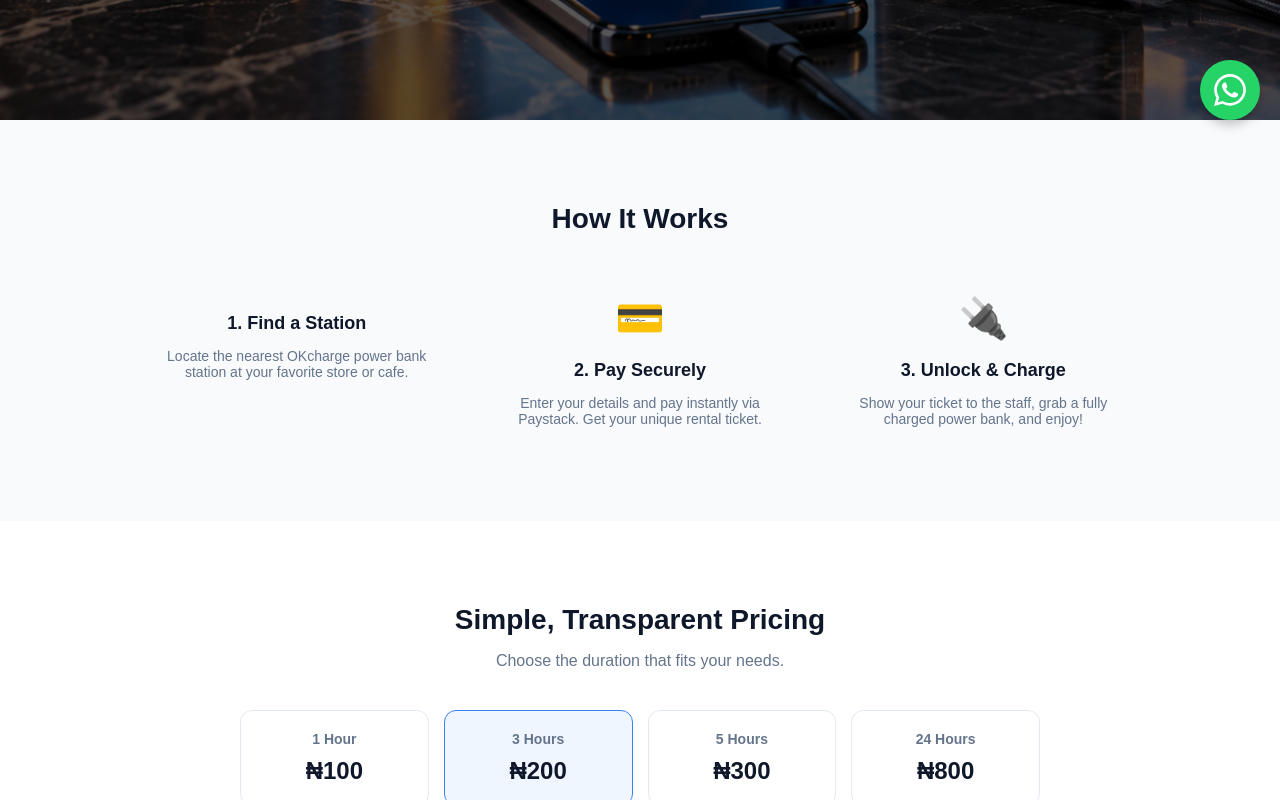
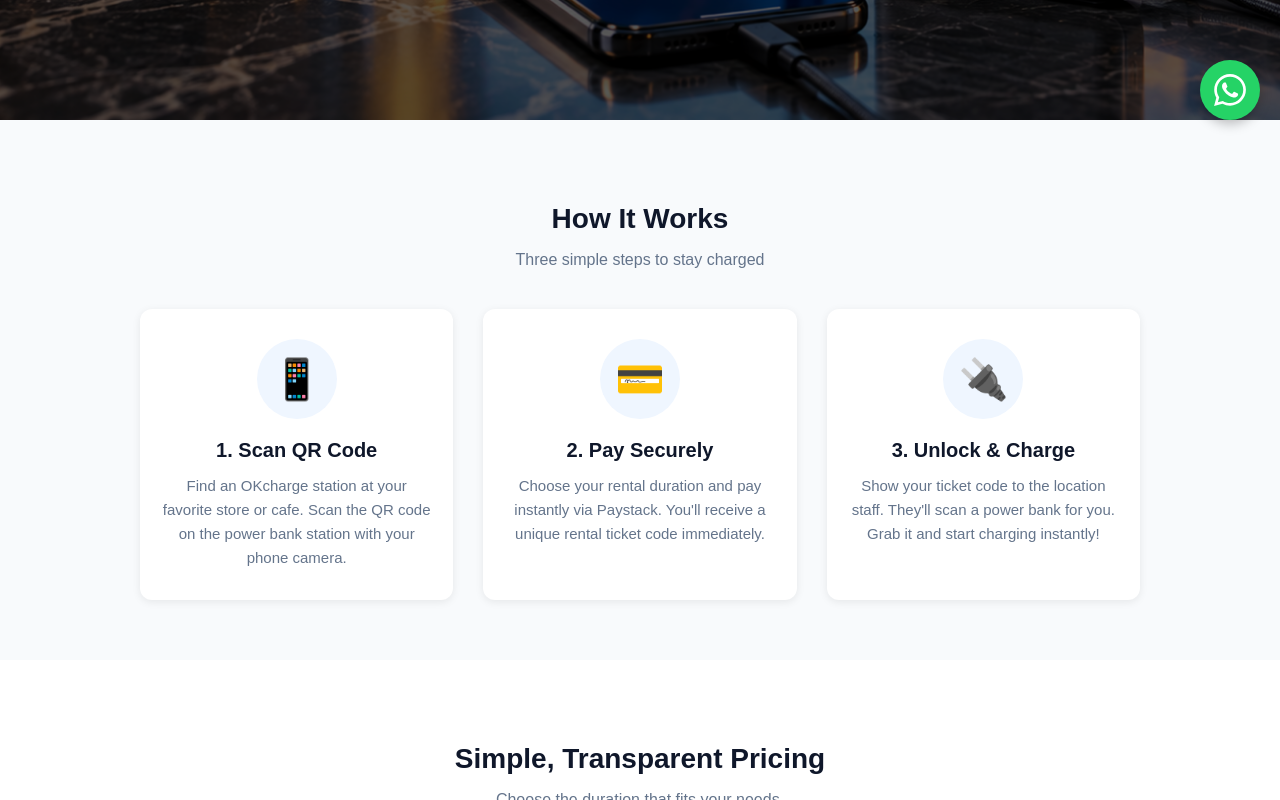
Before and after one commit to okivictor01-bit/OKcharge-, a Next.js app: page / in a window 1280 px wide. Shown: the part 660-1460 px from the top of the page. Built offline with nearby package versions, Linux system fonts and the light colour scheme.

Commit message:
Update page.tsx

```diff
--- a/app/page.tsx
+++ b/app/page.tsx
@@ -42,7 +42,7 @@ export default function Home() {
             Stay Charged, <br /><span style={{ color: '#10b981' }}>Always</span>
           </h1>
           <p style={{ fontSize: '20px', color: '#e5e7eb', marginBottom: '40px', maxWidth: '600px', margin: '0 auto 40px auto' }}>
-            Rent a power bank. Keep going. Fast, easy and reliable.
+            Scan the QR code at any OKcharge location. Rent a power bank in seconds. Fast, easy and reliable.
           </p>
           <a href="/rent" style={{ display: 'inline-block', backgroundColor: '#10b981', color: 'white', padding: '18px 40px', borderRadius: '50px', textDecoration: 'none', fontSize: '18px', fontWeight: 'bold', boxShadow: '0 4px 14px rgba(16, 185, 129, 0.4)' }}> Rent a Power Bank Now</a>
         </div>
@@ -51,11 +51,66 @@ export default function Home() {
       {/* How It Works */}
       <section style={{ backgroundColor: '#f8fafc', padding: '60px 20px' }}>
         <div style={{ maxWidth: '1000px', margin: '0 auto' }}>
-          <h2 style={{ textAlign: 'center', fontSize: '28px', marginBottom: '40px' }}>How It Works</h2>
-          <div style={{ display: 'grid', gridTemplateColumns: 'repeat(auto-fit, minmax(250px, 1fr))', gap: '30px' }}>
-            <div style={{ textAlign: 'center', padding: '20px' }}><div style={{ fontSize: '40px', marginBottom: '15px' }}></div><h3 style={{ fontSize: '18px', marginBottom: '10px' }}>1. Find a Station</h3><p style={{ color: '#64748b', fontSize: '14px' }}>Locate the nearest OKcharge power bank station at your favorite store or cafe.</p></div>
-            <div style={{ textAlign: 'center', padding: '20px' }}><div style={{ fontSize: '40px', marginBottom: '15px' }}>💳</div><h3 style={{ fontSize: '18px', marginBottom: '10px' }}>2. Pay Securely</h3><p style={{ color: '#64748b', fontSize: '14px' }}>Enter your details and pay instantly via Paystack. Get your unique rental ticket.</p></div>
-            <div style={{ textAlign: 'center', padding: '20px' }}><div style={{ fontSize: '40px', marginBottom: '15px' }}>🔌</div><h3 style={{ fontSize: '18px', marginBottom: '10px' }}>3. Unlock & Charge</h3><p style={{ color: '#64748b', fontSize: '14px' }}>Show your ticket to the staff, grab a fully charged power bank, and enjoy!</p></div>
+          <h2 style={{ textAlign: 'center', fontSize: '28px', marginBottom: '15px' }}>How It Works</h2>
+          <p style={{ textAlign: 'center', color: '#64748b', marginBottom: '40px', fontSize: '16px' }}>Three simple steps to stay charged</p>
+
+          <div style={{ display: 'grid', gridTemplateColumns: 'repeat(auto-fit, minmax(280px, 1fr))', gap: '30px' }}>
+            {/* Step 1 */}
+            <div style={{ textAlign: 'center', padding: '30px 20px', backgroundColor: 'white', borderRadius: '12px', boxShadow: '0 2px 8px rgba(0,0,0,0.08)' }}>
+              <div style={{
+                width: '80px',
+                height: '80px',
+                backgroundColor: '#eff6ff',
+                borderRadius: '50%',
+                display: 'flex',
+                alignItems: 'center',
+                justifyContent: 'center',
+                margin: '0 auto 20px auto',
+                fontSize: '40px'
+              }}>📱</div>
+              <h3 style={{ fontSize: '20px', marginBottom: '12px', color: '#0f172a' }}>1. Scan QR Code</h3>
+              <p style={{ color: '#64748b', fontSize: '15px', lineHeight: '1.6', margin: 0 }}>
+                Find an OKcharge station at your favorite store or cafe. Scan the QR code on the power bank station with your phone camera.
+              </p>
+            </div>
+
+            {/* Step 2 */}
+            <div style={{ textAlign: 'center', padding: '30px 20px', backgroundColor: 'white', borderRadius: '12px', boxShadow: '0 2px 8px rgba(0,0,0,0.08)' }}>
+              <div style={{
+                width: '80px',
+                height: '80px',
+                backgroundColor: '#eff6ff',
+                borderRadius: '50%',
+                display: 'flex',
+                alignItems: 'center',
+                justifyContent: 'center',
+                margin: '0 auto 20px auto',
+                fontSize: '40px'
+              }}>💳</div>
+              <h3 style={{ fontSize: '20px', marginBottom: '12px', color: '#0f172a' }}>2. Pay Securely</h3>
+              <p style={{ color: '#64748b', fontSize: '15px', lineHeight: '1.6', margin: 0 }}>
+                Choose your rental duration and pay instantly via Paystack. You'll receive a unique rental ticket code immediately.
+              </p>
+            </div>
+
+            {/* Step 3 */}
+            <div style={{ textAlign: 'center', padding: '30px 20px', backgroundColor: 'white', borderRadius: '12px', boxShadow: '0 2px 8px rgba(0,0,0,0.08)' }}>
+              <div style={{
+                width: '80px',
+                height: '80px',
+                backgroundColor: '#eff6ff',
+                borderRadius: '50%',
+                display: 'flex',
+                alignItems: 'center',
+                justifyContent: 'center',
+                margin: '0 auto 20px auto',
+                fontSize: '40px'
+              }}>🔌</div>
+              <h3 style={{ fontSize: '20px', marginBottom: '12px', color: '#0f172a' }}>3. Unlock & Charge</h3>
+              <p style={{ color: '#64748b', fontSize: '15px', lineHeight: '1.6', margin: 0 }}>
+                Show your ticket code to the location staff. They'll scan a power bank for you. Grab it and start charging instantly!
+              </p>
+            </div>
           </div>
         </div>
       </section>
```
